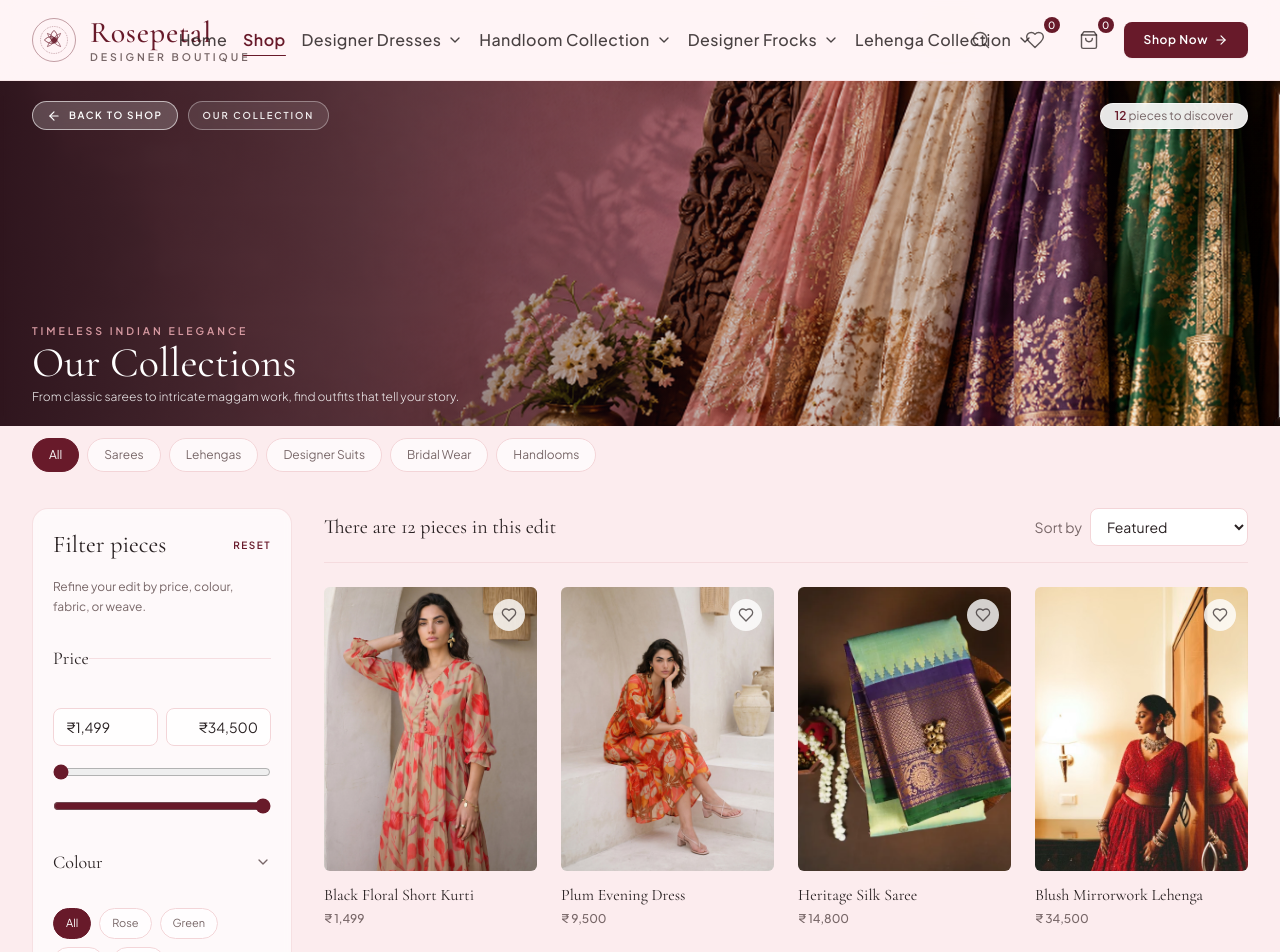
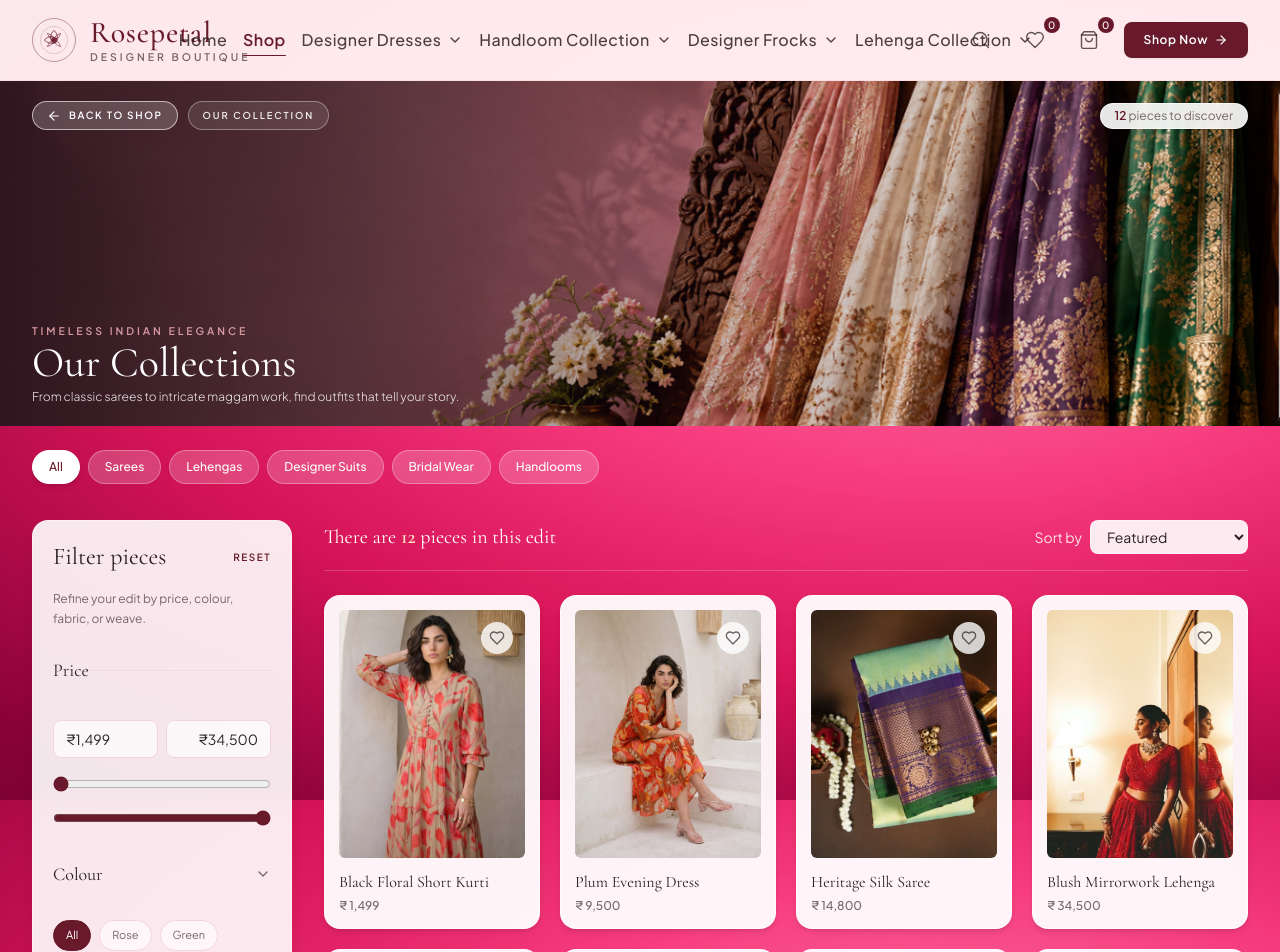
Before and after one commit to Maniraj-chindam/rospetalwebsite, a Next.js app: page /collections in a window 1280 px wide. Shown: the top 952 px of the page. Built offline with nearby package versions, Linux system fonts and the light colour scheme.

Commit message:
feat(ui): implement deep pink gradient background across website and enhance contrast

```diff
--- a/app/globals.css
+++ b/app/globals.css
@@ -7,10 +7,26 @@
 :root {
   --background: #FFFDFB;
   --foreground: #292122;
+  --deep-pink-glow: #FA6EA0;
+  --deep-pink-vibrant: #F73C7F;
+  --deep-pink-primary: #D81558;
+  --deep-pink-rich: #8A0238;
+  --deep-pink-deep: #680227;
+}
+
+.bg-rosepetal-deep-pink {
+  background-color: #8A0238;
+  background-image:
+    radial-gradient(135% 100% at 75% 35%, rgba(250, 110, 160, 0.95) 0%, rgba(247, 60, 127, 0.92) 25%, rgba(216, 21, 88, 0.94) 50%, rgba(138, 2, 56, 0.98) 78%, rgba(104, 2, 39, 1) 100%),
+    url('/deep-pink-background.png');
+  background-repeat: no-repeat;
+  background-size: cover;
+  background-position: center;
+  background-attachment: fixed;
 }
 
 body {
-  background-color: var(--background);
+  background-color: #8A0238;
   color: var(--foreground);
   font-family: 'Plus Jakarta Sans', system-ui, sans-serif;
   overflow-x: hidden;
--- a/app/layout.tsx
+++ b/app/layout.tsx
@@ -20,7 +20,7 @@
 }>) {
   return (
     <html lang="en">
-      <body className="min-h-screen flex flex-col bg-[#FCECEE] text-rosepetal-text antialiased selection:bg-rosepetal-blush selection:text-rosepetal-wine">
+      <body className="min-h-screen flex flex-col bg-rosepetal-deep-pink text-rosepetal-text antialiased selection:bg-rosepetal-blush selection:text-rosepetal-wine">
         <BoutiqueProvider>
           <Navbar />
           <FallingRosePetals />
--- a/components/CollectionsClient.tsx
+++ b/components/CollectionsClient.tsx
@@ -155,16 +155,84 @@
         </div>
       </section>
 
-      {/* 2. Main Product Catalog & Filter Section (Category pills directly under banner with 0 white gap) */}
-      <div className="mx-auto max-w-7xl px-4 pt-2 pb-6 sm:px-6 sm:pt-3 sm:pb-8 lg:px-8">
-        <div className="flex gap-2 overflow-x-auto pb-2 no-scrollbar">{CATEGORIES.map((category) => <button key={category} onClick={() => setActiveCategory(category)} className={`whitespace-nowrap rounded-full border px-4 py-2 text-xs transition-colors ${activeCategory === category && filterParam !== "wishlist" ? "border-rosepetal-wine bg-rosepetal-wine text-white" : "border-rosepetal-border bg-white/70 text-rosepetal-muted hover:border-rosepetal-wine"}`}>{category}</button>)}</div>
+      {/* 2. Main Product Catalog & Filter Section */}
+      <div className="mx-auto max-w-7xl px-4 pt-4 pb-8 sm:px-6 sm:pt-6 sm:pb-12 lg:px-8">
+        <div className="flex gap-2 overflow-x-auto pb-2 no-scrollbar">
+          {CATEGORIES.map((category) => (
+            <button
+              key={category}
+              onClick={() => setActiveCategory(category)}
+              className={`whitespace-nowrap rounded-full border px-4 py-2 text-xs font-medium transition-all ${
+                activeCategory === category && filterParam !== "wishlist"
+                  ? "border-white bg-white text-rosepetal-wine shadow-md"
+                  : "border-white/30 bg-white/20 text-white hover:bg-white/40 backdrop-blur-sm"
+              }`}
+            >
+              {category}
+            </button>
+          ))}
+        </div>
         <div className="mt-7 grid items-start gap-8 lg:grid-cols-[260px_minmax(0,1fr)]">
-          <aside className="hidden lg:block sticky top-24 self-start max-h-[calc(100vh-7rem)] overflow-y-auto overscroll-contain rounded-2xl border border-rosepetal-border/70 bg-white/70 backdrop-blur-sm p-5 shadow-xs [scrollbar-width:thin] [scrollbar-color:rgba(82,31,42,0.15)_transparent]">
+          <aside className="hidden lg:block sticky top-24 self-start max-h-[calc(100vh-7rem)] overflow-y-auto overscroll-contain rounded-2xl border border-white/40 bg-white/90 backdrop-blur-md p-5 shadow-lg [scrollbar-width:thin] [scrollbar-color:rgba(82,31,42,0.15)_transparent]">
             {filterContent}
           </aside>
           <div>
-            <div className="mb-6 flex flex-col gap-3 border-b border-rosepetal-border/70 pb-4 sm:flex-row sm:items-center sm:justify-between"><p className="font-serif-luxury text-xl text-rosepetal-text">There {filteredProducts.length === 1 ? "is" : "are"} {filteredProducts.length} {filteredProducts.length === 1 ? "piece" : "pieces"} in this edit</p><div className="flex items-center gap-3"><details className="relative lg:hidden"><summary className="flex cursor-pointer list-none items-center gap-2 rounded-full border border-rosepetal-border bg-white px-4 py-2 text-xs text-rosepetal-text"><SlidersHorizontal className="h-3.5 w-3.5" /> Filters</summary><div className="absolute right-0 z-20 mt-3 w-[min(20rem,calc(100vw-2rem))] rounded-2xl border border-rosepetal-border bg-[#fff9f7] p-5 shadow-xl">{filterContent}</div></details><label className="flex items-center gap-2 text-sm text-rosepetal-muted">Sort by <select aria-label="Sort by" value={sort} onChange={(event) => setSort(event.target.value)} className="rounded-lg border border-rosepetal-border bg-white px-3 py-2 text-sm text-rosepetal-text focus:outline-none focus:ring-2 focus:ring-rosepetal-wine/30"><option value="featured">Featured</option><option value="price-low">Price: low to high</option><option value="price-high">Price: high to low</option><option value="name">Name: A–Z</option></select></label></div></div>
-            {filteredProducts.length > 0 ? <div className="grid grid-cols-2 gap-x-4 gap-y-8 sm:grid-cols-3 sm:gap-x-6 lg:grid-cols-4">{filteredProducts.map((product) => <div key={product.id} data-collection-product-card><ProductCard product={product} /></div>)}</div> : <div className="rounded-2xl border border-dashed border-rosepetal-border bg-white/60 p-12 text-center"><h2 className="font-serif-luxury text-2xl text-rosepetal-text">No pieces match these filters.</h2><button onClick={resetFilters} className="mt-4 rounded-full bg-rosepetal-wine px-5 py-2 text-xs font-semibold uppercase tracking-[0.15em] text-white">Clear filters</button></div>}
+            <div className="mb-6 flex flex-col gap-3 border-b border-white/20 pb-4 sm:flex-row sm:items-center sm:justify-between">
+              <p className="font-serif-luxury text-xl text-white">
+                There {filteredProducts.length === 1 ? "is" : "are"}{" "}
+                <span className="font-semibold text-[#FDE8C5]">{filteredProducts.length}</span>{" "}
+                {filteredProducts.length === 1 ? "piece" : "pieces"} in this edit
+              </p>
+              <div className="flex items-center gap-3">
+                <details className="relative lg:hidden">
+                  <summary className="flex cursor-pointer list-none items-center gap-2 rounded-full border border-white/40 bg-white/90 px-4 py-2 text-xs text-rosepetal-text shadow-sm">
+                    <SlidersHorizontal className="h-3.5 w-3.5" /> Filters
+                  </summary>
+                  <div className="absolute right-0 z-20 mt-3 w-[min(20rem,calc(100vw-2rem))] rounded-2xl border border-rosepetal-border bg-[#fff9f7] p-5 shadow-xl">
+                    {filterContent}
+                  </div>
+                </details>
+                <label className="flex items-center gap-2 text-sm text-rose-100">
+                  Sort by{" "}
+                  <select
+                    aria-label="Sort by"
+                    value={sort}
+                    onChange={(event) => setSort(event.target.value)}
+                    className="rounded-lg border border-white/40 bg-white/90 px-3 py-1.5 text-sm text-rosepetal-text focus:outline-none focus:ring-2 focus:ring-white"
+                  >
+                    <option value="featured">Featured</option>
+                    <option value="price-low">Price: low to high</option>
+                    <option value="price-high">Price: high to low</option>
+                    <option value="name">Name: A–Z</option>
+                  </select>
+                </label>
+              </div>
+            </div>
+            {filteredProducts.length > 0 ? (
+              <div className="grid grid-cols-2 gap-3 sm:gap-5 md:grid-cols-3 lg:grid-cols-4">
+                {filteredProducts.map((product) => (
+                  <div
+                    key={product.id}
+                    data-collection-product-card
+                    className="rounded-2xl bg-white/95 p-3 sm:p-3.5 shadow-md border border-white/60 transition-all duration-300 hover:shadow-xl hover:-translate-y-1"
+                  >
+                    <ProductCard product={product} />
+                  </div>
+                ))}
+              </div>
+            ) : (
+              <div className="rounded-2xl border border-white/30 bg-white/90 backdrop-blur-md p-12 text-center shadow-lg">
+                <h2 className="font-serif-luxury text-2xl text-rosepetal-text">
+                  No pieces match these filters.
+                </h2>
+                <button
+                  onClick={resetFilters}
+                  className="mt-4 rounded-full bg-rosepetal-wine px-5 py-2 text-xs font-semibold uppercase tracking-[0.15em] text-white"
+                >
+                  Clear filters
+                </button>
+              </div>
+            )}
           </div>
         </div>
       </div>
--- a/components/FallingRosePetals.tsx
+++ b/components/FallingRosePetals.tsx
@@ -15,11 +15,11 @@
 }
 
 const PETAL_COLORS = [
-  "#E89DA6", // soft dusty rose
-  "#F2A9B2", // bright blush pink
-  "#DE8893", // deep rose petal
-  "#F7BFCE", // light pastel pink
-  "#E48796", // petal edge pink
+  "#FFE4E8", // luminous soft rose
+  "#FFD1DC", // light blush petal
+  "#FFF0F3", // pale rose pearl
+  "#FFB7C5", // vibrant light blossom
+  "#FCE4EC", // delicate silk petal
 ];
 
 export default function FallingRosePetals() {
--- a/tailwind.config.ts
+++ b/tailwind.config.ts
@@ -25,6 +25,13 @@
           muted: "#786768",
           subtle: "#A39293",
         },
+        deepPink: {
+          glow: "#FA6EA0",
+          vibrant: "#F73C7F",
+          DEFAULT: "#D81558",
+          rich: "#8A0238",
+          dark: "#680227",
+        },
       },
       fontFamily: {
         serif: ["var(--font-cormorant)", "Cormorant Garamond", "Playfair Display", "Georgia", "serif"],
```
Also changed, not shown: app/page.tsx (+30 -30 lines), public/deep-pink-background.png (added).
